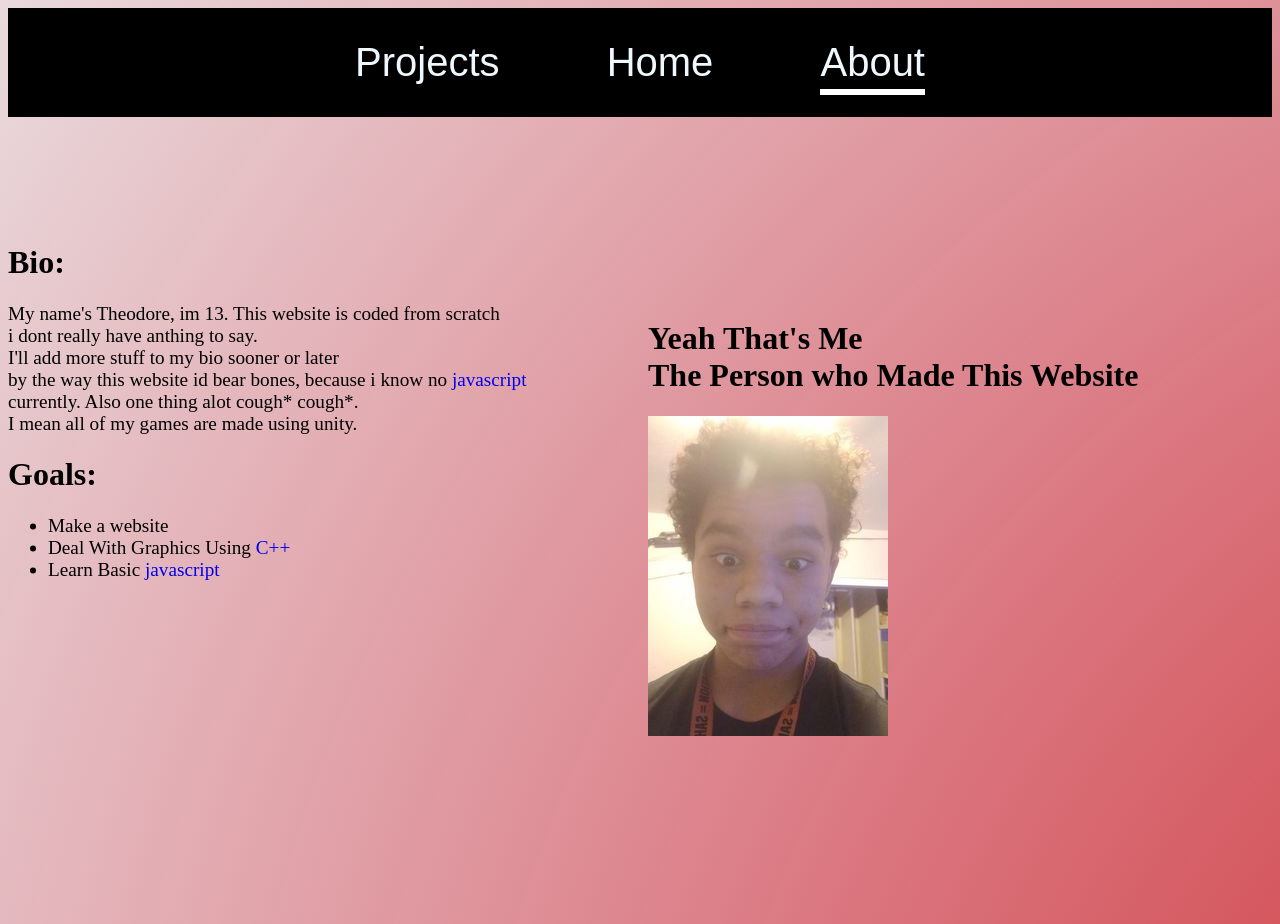
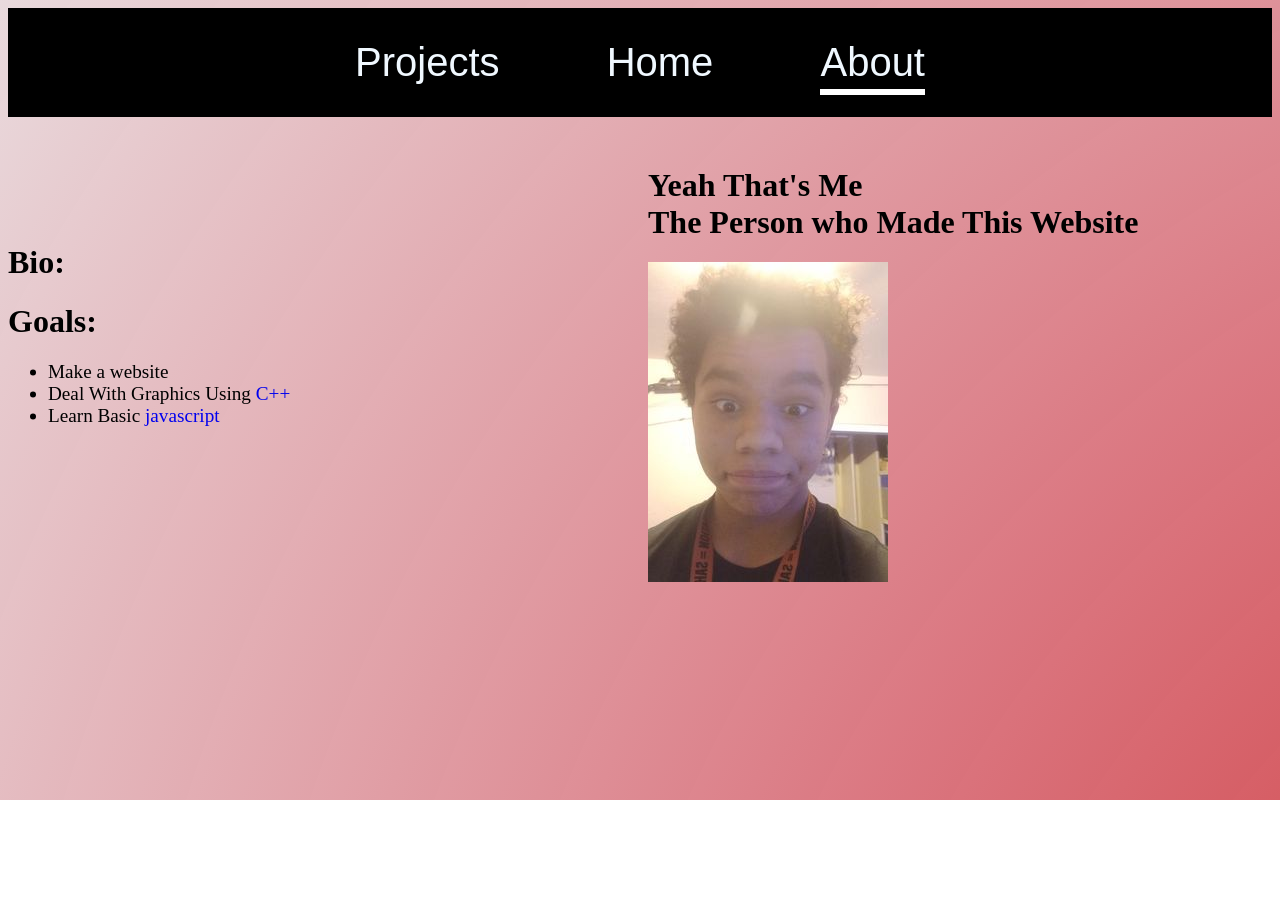
Before and after one commit to ThunderStudioGames/Thunder-Studio-Website, a plain HTML site: page about.html in a window 1280 px wide. Shown: the top 924 px of the page. After the commit the page ends 800 px from the top, so only its background shows below. Drawn offline with Linux system fonts and the light colour scheme.

Commit message:
Update about.html

```diff
--- a/about.html
+++ b/about.html
@@ -17,10 +17,8 @@
 
  <div id="Bio">
      <h1>Bio: </h1>
-   <P class="dis"> My name's Theodore, im 13. This website is coded from scratch<br>
-    i dont really have anthing to say.<br> I'll add more stuff to my bio sooner
-    or later<br> by the way this website id bear bones, because i know no <a href="https://en.wikipedia.org/wiki/JavaScript" style="text-decoration:none;">javascript</a><br>
-    currently. Also one thing alot cough* cough*.<br> I mean all of my games are made using unity.
+
+
    </p>
    <div id="Goal">
     <h1>Goals: </h1>
```
